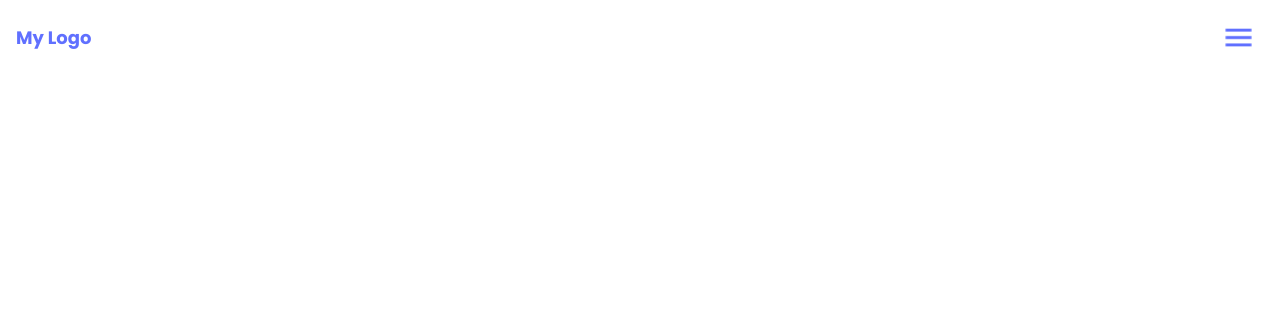
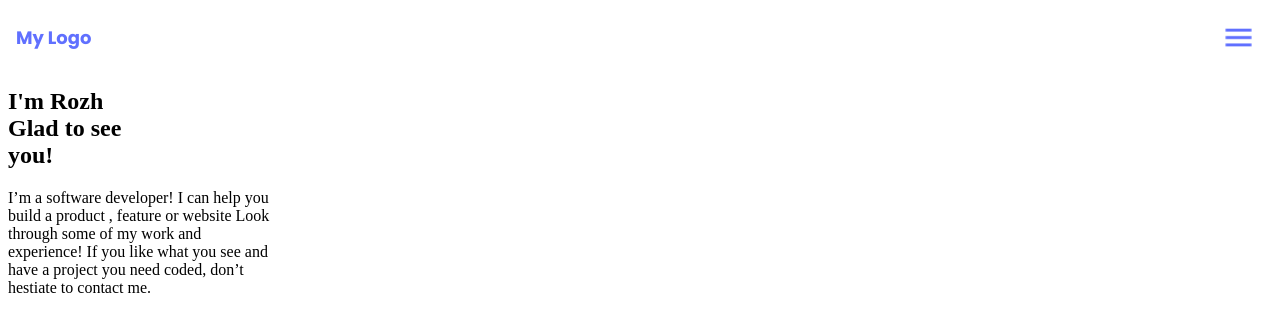
Before and after one commit to rozhi-98/portfolio, a website: page index.html in a window 1280 px wide. Drawn offline with Linux system fonts and the light colour scheme.

Commit message:
Add headline section

```diff
--- a/index.html
+++ b/index.html
@@ -20,5 +20,20 @@
       <h1 id="my-logo">My Logo</h1>
       <img id="menu" src="images/icon-menu.png" alt="it is an menu icon" />
     </header>
+    <section id="headline">
+      <h1 id="primary-text">
+        I'm Rozh <br>
+        Glad to see <br>
+        you!
+      </h1>
+      <p id="description">
+        I’m a software developer! I can help you<br>
+         build a product , feature or website Look<br>
+         through some of my work and<br>
+         experience! If you like what you see and<br>
+         have a project you need coded, don’t<br>
+         hestiate to contact me.<br>
+      </p>
+    </section>
   </body>
 </html>
```
